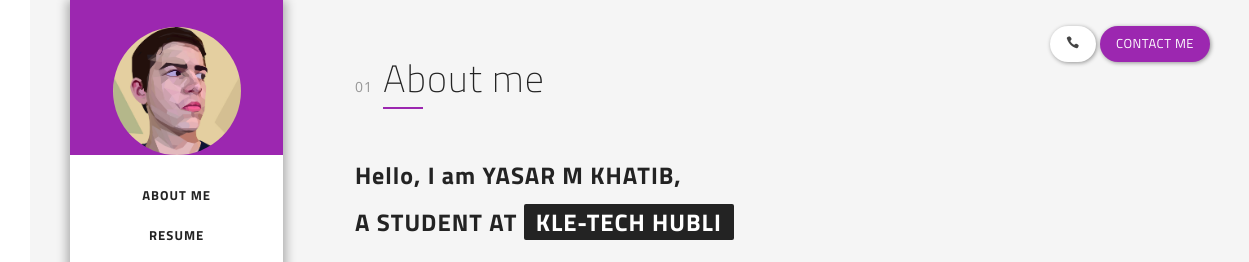
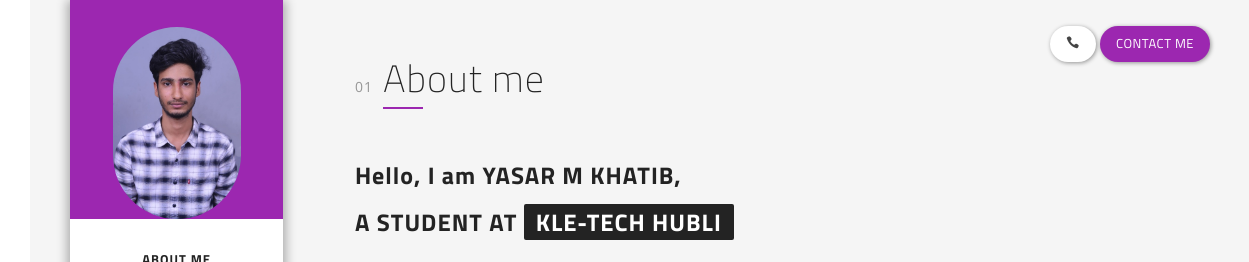
Before and after one commit to yasarmkhatib/yasar.resume, a plain HTML site: page index.html in a window 1280 px wide. Shown: the top 262 px of the page, 0-1249 px from the left. Drawn offline with nearby package versions, Linux system fonts and the light colour scheme.

Commit message:
Update index.html

```diff
--- a/index.html
+++ b/index.html
@@ -69,7 +69,7 @@
                 <div class="col-xs-12 col-sm-2 sidebar">
                     <div class="col-sm-2 sidebarWrapper">
                         <!-- Avatar -->
-						<img class="user-pic" src="images/avatar.jpg" alt="">
+						<img class="user-pic" src="images/avatar1.jpg" alt="">
 
                         <!-- Menu -->
                         <div class="menu">
```
